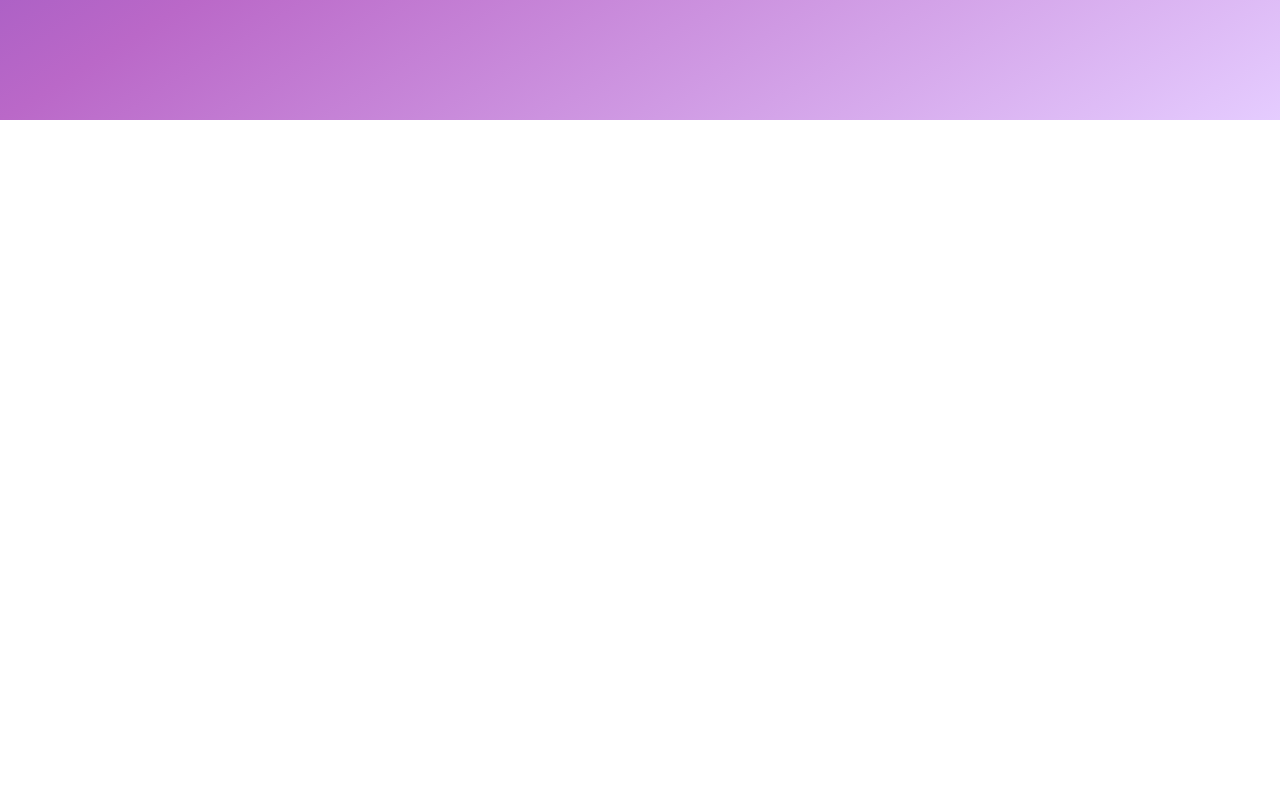
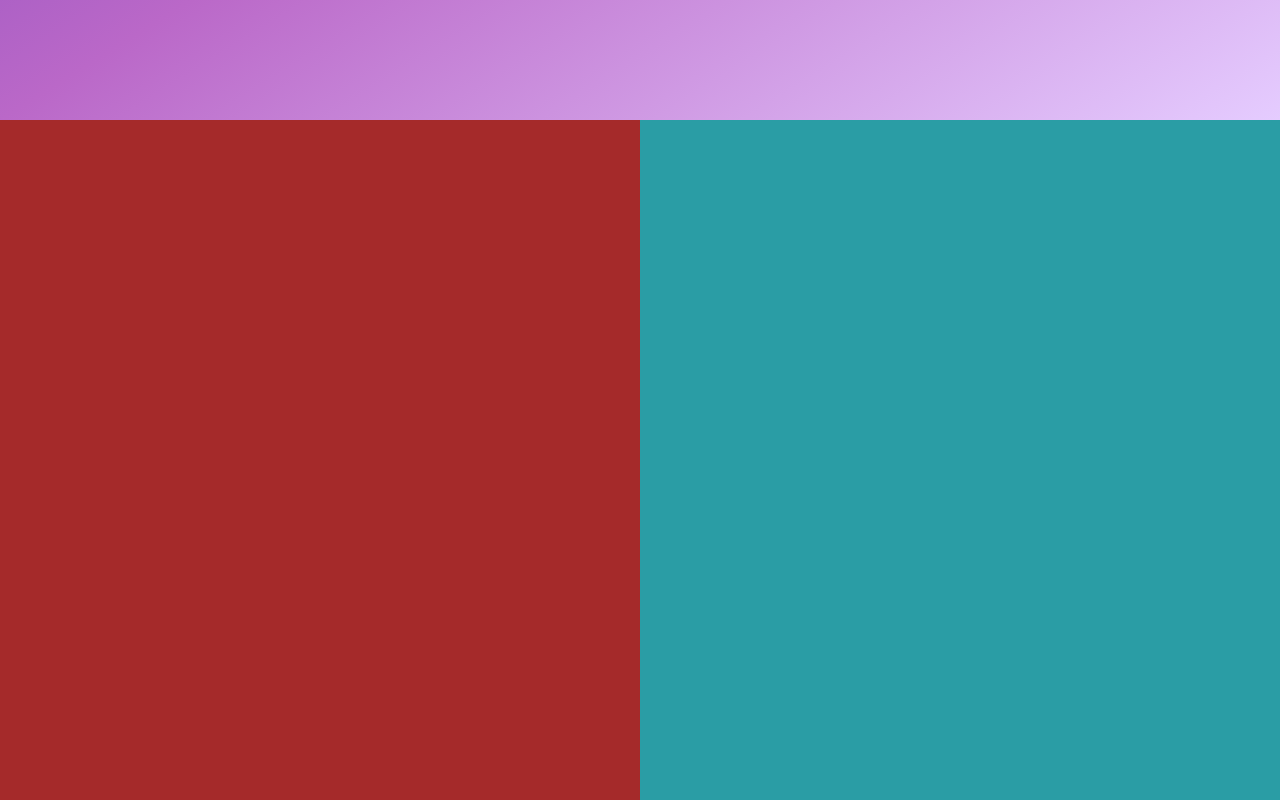
Before and after one commit to dmrd2653/Green-Era, a plain HTML site: page Frontend/Main.html in a window 1280 px wide. Shown: the part 680-1480 px from the top of the page. Drawn offline with Linux system fonts and the light colour scheme.

Commit message:
Template Ready for Page 2 and File Deletions

```diff
--- a/Frontend/page2.css
+++ b/Frontend/page2.css
@@ -1,4 +1,29 @@
+/* Page 2 div - Managed by Ayush Yadav */
+
 #page2 {
     height: 100vh;
     width: 100vw;
 }
+
+/* Main Div of Page 2 */
+#nav {
+    display: flex;
+    align-items: center;
+    justify-content: space-between;
+    height: 100vh;
+    width: 100vw;
+}
+
+/* Hero text section  */
+#herotxtparent {
+    height: 100vh;
+    width: 50vw; /* Text parent div takes 50% of the viewport width */
+    background-color: brown;
+}
+
+/* Hero image section  */
+#heroimgparent {
+    height: 100vh;
+    width: 50vw;
+    background-color: rgb(42, 157, 165);
+}
```
Also changed, not shown: Frontend/Main.html (+0 -7 lines), Assets/image.pmg.png (deleted).
